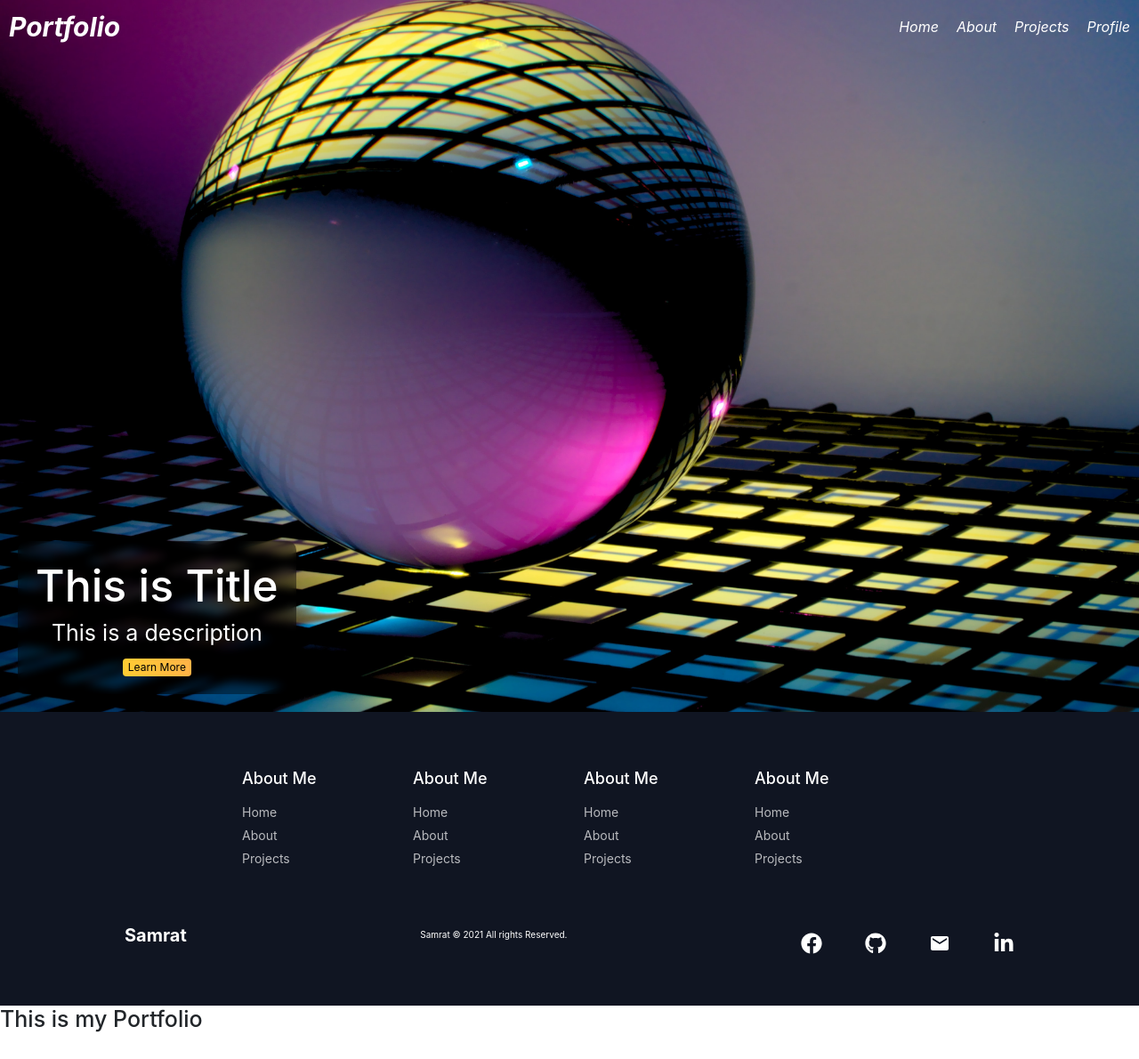
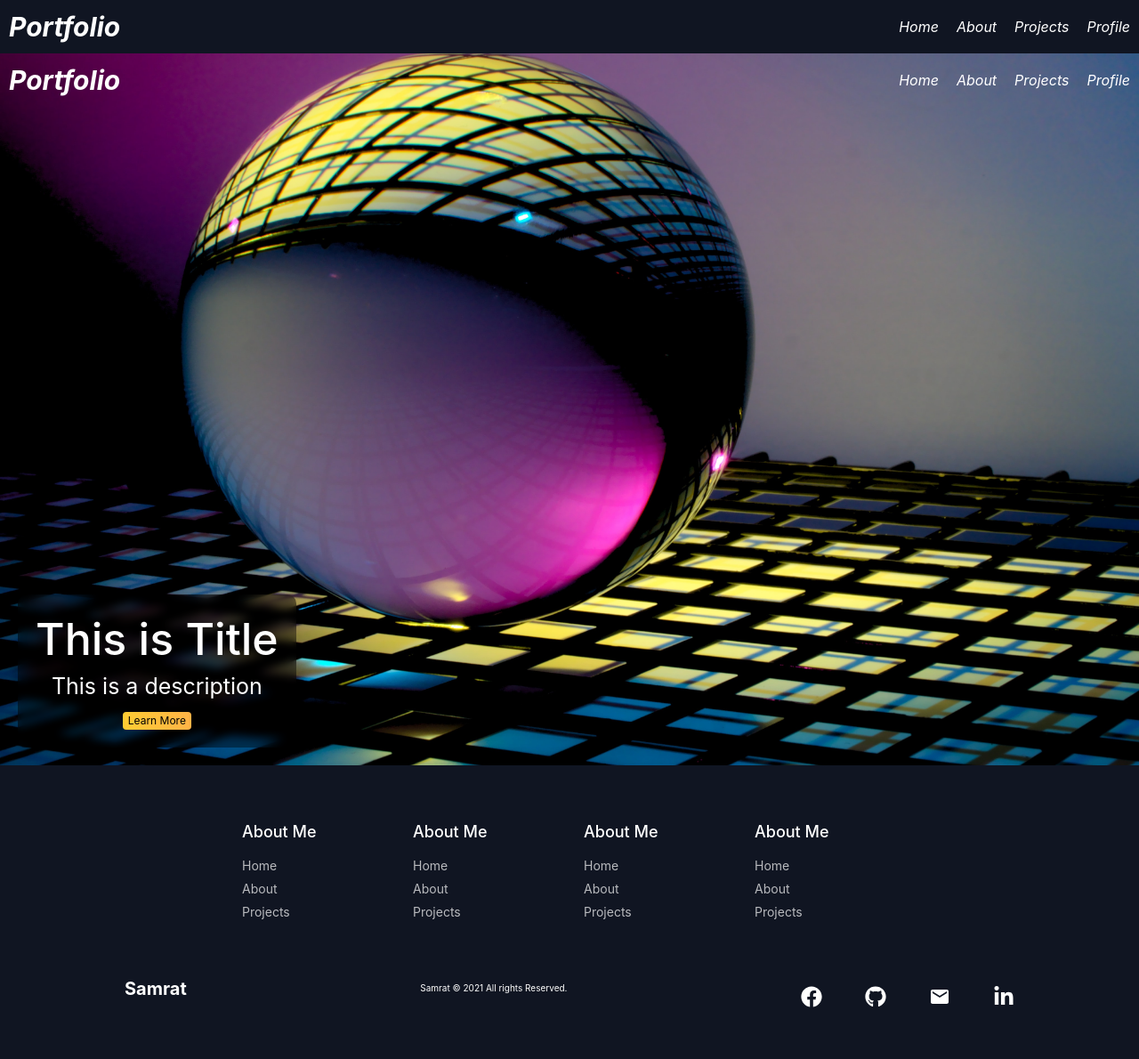
Before and after one commit to Samratkunwar/ePortfolio, a React (Create React App) app: page /project/1 in a window 1280 px wide. Shown: the whole page at 89% size. Before the commit the page ends 1165 px from the top, so only its background shows below. Built offline with nearby package versions, Linux system fonts and the light colour scheme; a web font is replaced by a local one.

Commit message:
depoyment trial-4

```diff
--- a/public/index.html
+++ b/public/index.html
@@ -42,7 +42,6 @@
   <body>
     <noscript>You need to enable JavaScript to run this app.</noscript>
     <div id="root"></div>
-    <h1>This is my Portfolio</h1>
     <!--
       This HTML file is a template.
       If you open it directly in the browser, you will see an empty page.
--- a/src/App.js
+++ b/src/App.js
@@ -11,7 +11,7 @@ import HomePage from './Pages/Home/home.page';
 import ProfilePage from './Pages/Profile/profile.page';
 
 // import Component
-// import NavMenu from './Components/NavMenu/Navmenu.component';
+import NavMenu from './Components/MenuComponents/NavMenu/NavMenu';
 import ProjectPage from './Pages/Project/project.page';
 import Landingpage from './Pages/LangingPage/Landingpage';
 import AboutMe from './Pages/AboutMe/AboutMe';
@@ -19,7 +19,7 @@ import AboutMe from './Pages/AboutMe/AboutMe';
 function App() {
   return (
     <div className="App">
-      {/* <NavMenu /> */}
+      <NavMenu />
       <Route path='/' component={Landingpage} exact />
       <Route path='/home' component={HomePage} exact />
       <Route path='/profile' component={ProfilePage} exact />
```
